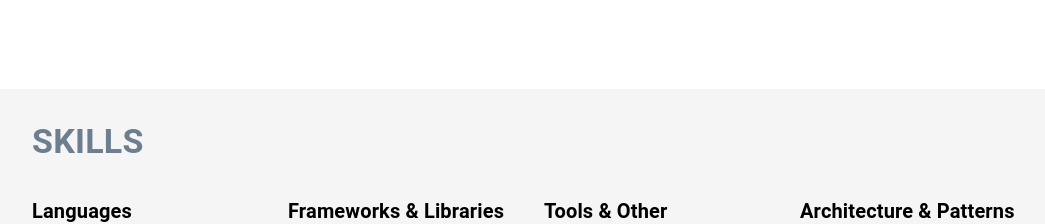
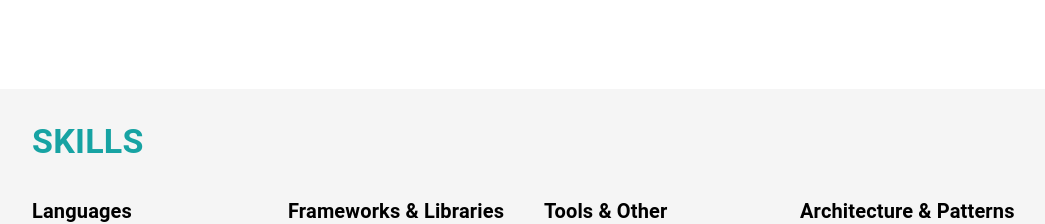
Before and after one commit to Bedi06/My-Personal-Portfolio, a React (Create React App) app: page / in a window 1280 px wide. Shown: the part 800-1024 px from the top of the page, without its empty margins (112-1157 px from the left). Built offline with nearby package versions, Linux system fonts and the light colour scheme.

Commit message:
changed color of the Typography of the Skills Section h4

```diff
--- a/src/components/SkillsSection/SkillsSection.js
+++ b/src/components/SkillsSection/SkillsSection.js
@@ -7,7 +7,7 @@ const SkillsSection = () => (
     <Container>
       <Typography
         variant="h4"
-        sx={{ mb: 4, fontWeight: "bold", color: "#6d7e8f" }}
+        sx={{ mb: 4, fontWeight: "bold", color: "rgb(23, 163, 163)" }}
       >
         SKILLS
       </Typography>
```
